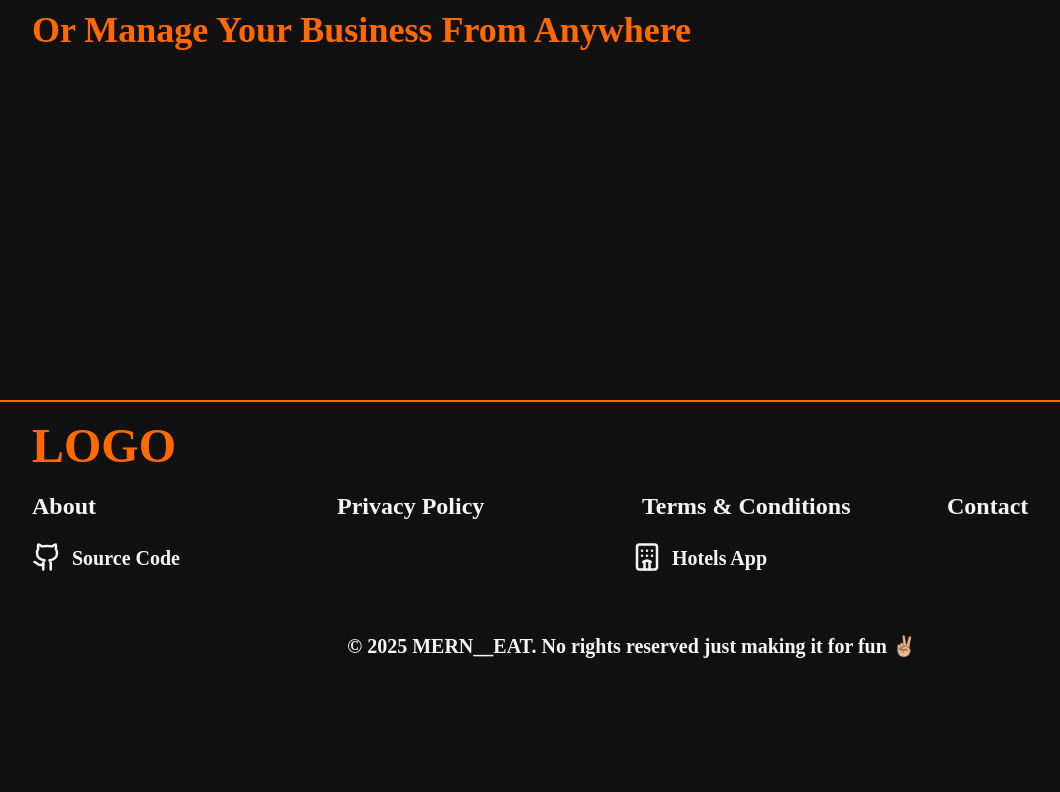
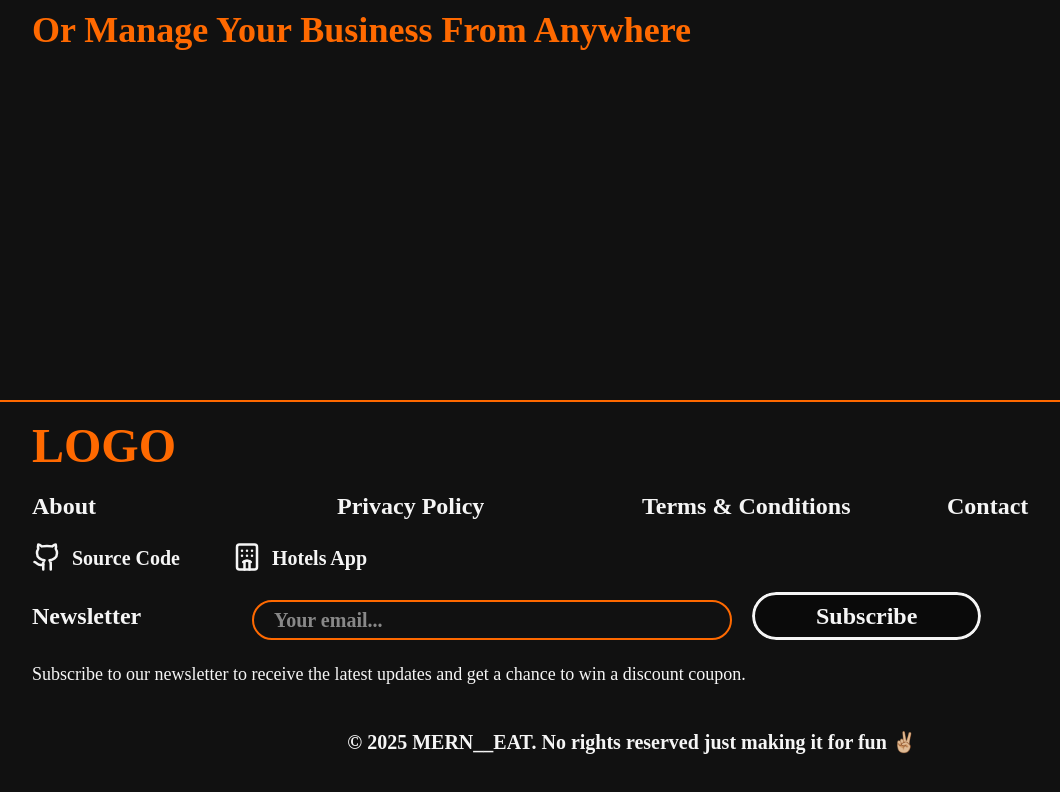
Before and after one commit to AlexanderMatveev2908/MERN__BOOKING, a React (Vite) app in the folder client/: page / in a window 1280 px wide. Shown: the part 679-1471 px from the top of the page, without its empty margins (8-1068 px from the left). Before the commit the page ends 1359 px from the top, so only its background shows below. Built offline with nearby package versions, Linux system fonts and the light colour scheme; a web font is replaced by a local one.

Commit message:
made newsletter in footer

```diff
--- a/client/src/components/Button/Button.tsx
+++ b/client/src/components/Button/Button.tsx
@@ -6,6 +6,7 @@ type PropsType = {
   isLoading?: boolean;
   isDisabled?: boolean;
   label?: string;
+  type?: "button" | "submit" | "reset";
   handleClick?: (...params: any) => void;
 };
 
@@ -13,10 +14,11 @@ const Button: FC<PropsType> = ({
   isLoading,
   isDisabled,
   label,
+  type = "button",
   handleClick,
 }) => {
   return (
-    <button disabled={isDisabled} className="btn_container">
+    <button type={type} disabled={isDisabled} className="btn_container">
       <div className="btn_container__content">
         <div className="content__btn">
           <span className="btn__txt">{label ?? "BUTTON"}</span>
--- a/client/src/components/Footer/Footer.tsx
+++ b/client/src/components/Footer/Footer.tsx
@@ -1,6 +1,7 @@
 import { FC } from "react";
 import { Link } from "react-router-dom";
 import { footerFieldsArr, socialFieldsArr } from "./footerFieldsArr";
+import Newsletter from "./Newsletter/NewsLetter";
 
 const Footer: FC = () => {
   return (
@@ -24,7 +25,7 @@ const Footer: FC = () => {
         </div>
       </div>
 
-      <ul className="w-full grid sm:grid-cols-2 justify-items-start gap-y-5">
+      <ul className="w-full grid grid-cols-[repeat(auto-fit,minmax(200px,1fr))] lg:grid-cols-[200px_1fr] justify-items-start gap-y-5">
         {socialFieldsArr.map((field) => (
           <li key={field.id}>
             <a
@@ -38,7 +39,9 @@ const Footer: FC = () => {
         ))}
       </ul>
 
-      <div className="w-full flex justify-center pt-5 sm:pt-10">
+      <Newsletter />
+
+      <div className="w-full flex justify-center py-5">
         <span className="txt__01">
           &copy;&nbsp;{new Date().getFullYear()}&nbsp;MERN__EAT. No rights
           reserved just making it for fun ✌🏼
--- /dev/null
+++ b/client/src/components/Footer/Newsletter/Newsletter.tsx
@@ -0,0 +1,32 @@
+import { FC } from "react";
+import Button from "../../Button/Button";
+
+const Newsletter: FC = () => {
+  return (
+    <div className="w-full grid grid-cols-1 lg:grid-cols-[200px_1fr] items-center gap-5">
+      <div className="w-full flex flex-col">
+        <span className="txt__02">Newsletter</span>
+      </div>
+      <form className="grid grid-cols-[repeat(auto-fit,minmax(300px,1fr))] gap-5 items-end">
+        <div className="w-full ">
+          <input
+            type="email"
+            className="input_base txt__01"
+            placeholder="Your email..."
+          />
+        </div>
+
+        <div className="w-full flex justify-start">
+          <Button {...{ label: "Subscribe" }} />
+        </div>
+      </form>
+      <div className="w-full flex lg:col-span-2">
+        <span className="txt__00">
+          Subscribe to our newsletter to receive the latest updates and get a
+          chance to win a discount coupon.
+        </span>
+      </div>
+    </div>
+  );
+};
+export default Newsletter;
--- a/client/src/index.css
+++ b/client/src/index.css
@@ -164,6 +164,16 @@ IMPORTANT: for some practical reasons i chose using snake case instead of kebab
   @apply transition-all duration-300 cursor-pointer disabled:opacity-50 disabled:cursor-wait;
 }
 
+/* input */
+
+.input_base {
+  @apply w-full border-2 border-orange-500 rounded-full outline-none px-5 py-1 text-white transition-all duration-300;
+}
+.input_base:focus {
+  @apply ring-2 ring-orange-400;
+  box-shadow: 0 0 10px #f97316, 0 0 20px #f97316;
+}
+
 /* el after */
 .el_with_after {
   @apply relative max-w-fit;
@@ -205,7 +215,7 @@ IMPORTANT: for some practical reasons i chose using snake case instead of kebab
 
 .spinner_tbn__el {
   @apply h-[30px] w-[30px] rounded-full bg-[#f97316];
-  box-shadow: 0 0 10px #f97316, 0 0 20px #f97316;
+  box-shadow: 0 0 10px #f97316, 0 0 15px #f97316;
 }
 
 /* ANIMATED BTN */
```
